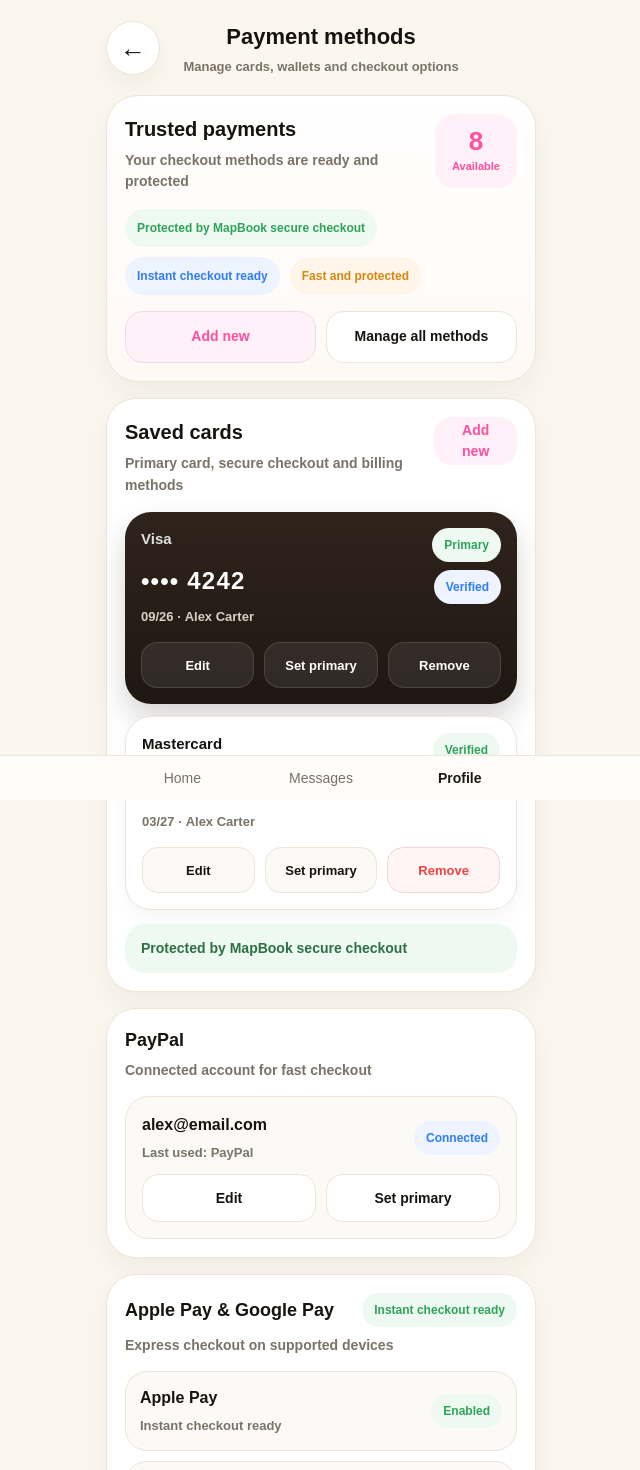
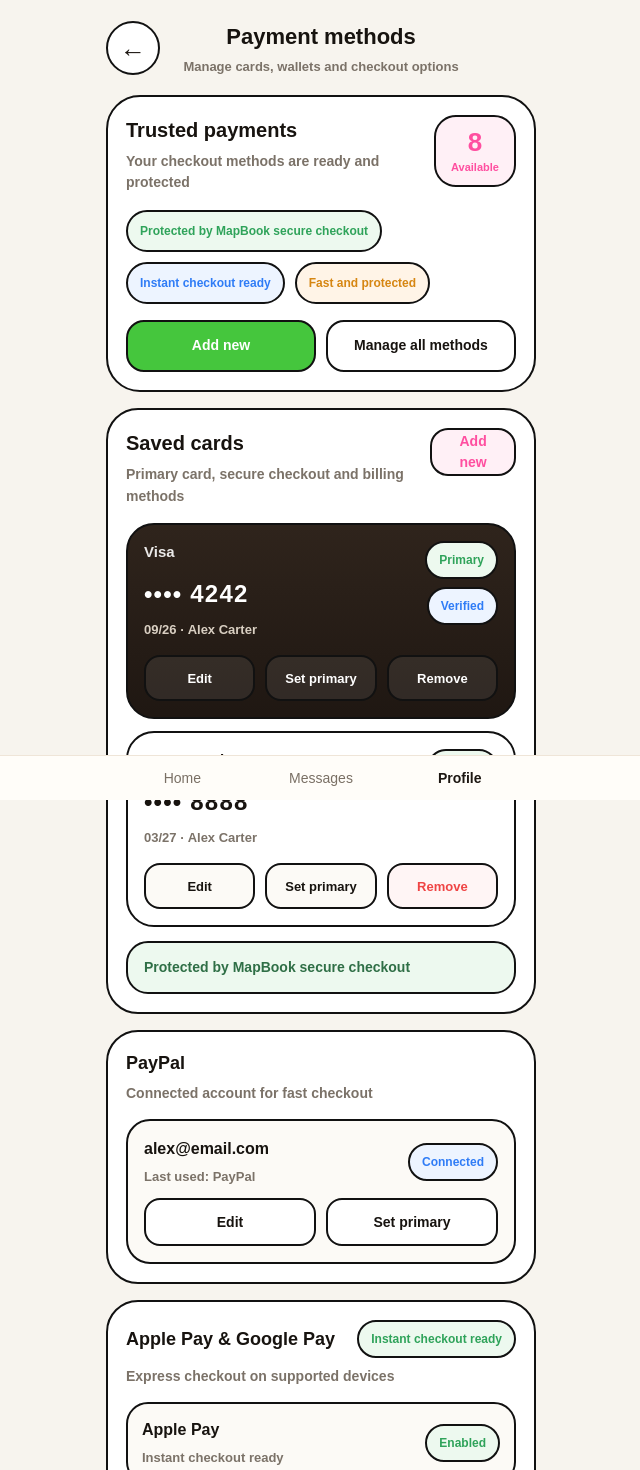
Before and after one commit to bellasalon4u-source/mapbookapp, a Next.js app: page /profile/payments in a window 1280 px wide. Shown: the top 1470 px of the page, without its empty margins (319-959 px from the left). Built offline with nearby package versions, Linux system fonts and the light colour scheme.

Commit message:
git add app/profile/payments/page.tsx git commit -m "restyle payments page to mapbook design"

```diff
--- a/app/profile/payments/page.tsx
+++ b/app/profile/payments/page.tsx
@@ -248,20 +248,19 @@ const paymentTexts = {
 } as const;
 
 function badgeStyle(kind: 'green' | 'blue' | 'pink' | 'orange' | 'neutral') {
-  if (kind === 'green') return { background: '#eef9f1', color: '#2fa35a' };
-  if (kind === 'blue') return { background: '#eef4ff', color: '#2f7cf6' };
-  if (kind === 'pink') return { background: '#fff1f7', color: '#ff4fa0' };
-  if (kind === 'orange') return { background: '#fff5e8', color: '#d68612' };
+  if (kind === 'green') return { background: '#edf9ef', color: '#2fa35a' };
+  if (kind === 'blue') return { background: '#edf4ff', color: '#2f7cf6' };
+  if (kind === 'pink') return { background: '#fff0f6', color: '#ff4fa0' };
+  if (kind === 'orange') return { background: '#fff4e7', color: '#d68612' };
   return { background: '#f4efe8', color: '#6d6258' };
 }
 
 function sectionCardStyle(): React.CSSProperties {
   return {
-    borderRadius: 30,
-    border: '1px solid #efe4d7',
+    borderRadius: 32,
+    border: '2px solid #111111',
     background: '#fff',
     padding: 18,
-    boxShadow: '0 12px 28px rgba(44, 23, 10, 0.05)',
   };
 }
 
@@ -309,7 +308,7 @@ export default function PaymentsPage() {
     <main
       style={{
         minHeight: '100vh',
-        background: '#fbf7ef',
+        background: '#f7f4ee',
         padding: '20px 16px 110px',
       }}
     >
@@ -329,10 +328,10 @@ export default function PaymentsPage() {
               width: 54,
               height: 54,
               borderRadius: 999,
-              border: '1px solid #efe4d7',
+              border: '2px solid #111111',
               background: '#fff',
               fontSize: 26,
-              boxShadow: '0 10px 22px rgba(44, 23, 10, 0.05)',
+              fontWeight: 900,
               cursor: 'pointer',
             }}
           >
@@ -359,11 +358,10 @@ export default function PaymentsPage() {
         <div
           style={{
             marginTop: 18,
-            borderRadius: 32,
-            border: '1px solid #f0e3d7',
-            background: 'linear-gradient(180deg, #ffffff 0%, #fff9f5 100%)',
+            borderRadius: 34,
+            border: '2px solid #111111',
+            background: '#ffffff',
             padding: 18,
-            boxShadow: '0 12px 28px rgba(44, 23, 10, 0.05)',
           }}
         >
           <div
@@ -392,10 +390,11 @@ export default function PaymentsPage() {
             <div
               style={{
                 minWidth: 82,
-                borderRadius: 20,
-                background: '#fff1f7',
+                borderRadius: 22,
+                border: '2px solid #111111',
+                background: '#fff0f6',
                 color: '#ff4fa0',
-                padding: '14px 12px',
+                padding: '12px 12px 10px',
                 textAlign: 'center',
               }}
             >
@@ -416,6 +415,7 @@ export default function PaymentsPage() {
               style={{
                 ...badgeStyle('green'),
                 borderRadius: 999,
+                border: '2px solid #111111',
                 padding: '10px 12px',
                 fontSize: 12,
                 fontWeight: 900,
@@ -427,6 +427,7 @@ export default function PaymentsPage() {
               style={{
                 ...badgeStyle('blue'),
                 borderRadius: 999,
+                border: '2px solid #111111',
                 padding: '10px 12px',
                 fontSize: 12,
                 fontWeight: 900,
@@ -438,6 +439,7 @@ export default function PaymentsPage() {
               style={{
                 ...badgeStyle('orange'),
                 borderRadius: 999,
+                border: '2px solid #111111',
                 padding: '10px 12px',
                 fontSize: 12,
                 fontWeight: 900,
@@ -460,9 +462,9 @@ export default function PaymentsPage() {
               style={{
                 height: 52,
                 borderRadius: 18,
-                border: '1px solid #f1d9e6',
-                background: '#fff1f7',
-                color: '#ff4fa0',
+                border: '2px solid #111111',
+                background: '#45c63d',
+                color: '#fff',
                 fontSize: 14,
                 fontWeight: 900,
                 cursor: 'pointer',
@@ -476,7 +478,7 @@ export default function PaymentsPage() {
               style={{
                 height: 52,
                 borderRadius: 18,
-                border: '1px solid #efe4d7',
+                border: '2px solid #111111',
                 background: '#fff',
                 color: '#17130f',
                 fontSize: 14,
@@ -516,9 +518,9 @@ export default function PaymentsPage() {
             <button
               type="button"
               style={{
-                border: 'none',
+                border: '2px solid #111111',
                 borderRadius: 18,
-                background: '#fff1f7',
+                background: '#fff0f6',
                 color: '#ff4fa0',
                 minHeight: 48,
                 padding: '0 16px',
@@ -536,18 +538,14 @@ export default function PaymentsPage() {
               <div
                 key={card.id}
                 style={{
-                  borderRadius: 26,
+                  borderRadius: 28,
                   background:
                     index === 0
                       ? 'linear-gradient(180deg, #2f241c 0%, #1f1712 100%)'
                       : '#fff',
                   color: index === 0 ? '#fff' : '#17130f',
-                  border: index === 0 ? 'none' : '1px solid #efe4d7',
+                  border: index === 0 ? '2px solid #111111' : '2px solid #111111',
                   padding: 16,
-                  boxShadow:
-                    index === 0
-                      ? '0 14px 28px rgba(31,23,18,0.18)'
-                      : '0 8px 22px rgba(44,23,10,0.04)',
                 }}
               >
                 <div
@@ -563,7 +561,7 @@ export default function PaymentsPage() {
                       style={{
                         fontSize: 15,
                         fontWeight: 900,
-                        opacity: index === 0 ? 0.86 : 1,
+                        opacity: index === 0 ? 0.9 : 1,
                       }}
                     >
                       {card.brand}
@@ -596,6 +594,7 @@ export default function PaymentsPage() {
                         style={{
                           ...badgeStyle(index === 0 ? 'green' : 'pink'),
                           borderRadius: 999,
+                          border: '2px solid #111111',
                           padding: '8px 12px',
                           fontSize: 12,
                           fontWeight: 900,
@@ -611,6 +610,7 @@ export default function PaymentsPage() {
                       style={{
                         ...badgeStyle(index === 0 ? 'blue' : 'green'),
                         borderRadius: 999,
+                        border: '2px solid #111111',
                         padding: '8px 12px',
                         fontSize: 12,
                         fontWeight: 900,
@@ -636,10 +636,7 @@ export default function PaymentsPage() {
                     style={{
                       height: 46,
                       borderRadius: 16,
-                      border:
-                        index === 0
-                          ? '1px solid rgba(255,255,255,0.12)'
-                          : '1px solid #efe4d7',
+                      border: '2px solid #111111',
                       background: index === 0 ? 'rgba(255,255,255,0.08)' : '#fcfaf6',
                       color: index === 0 ? '#fff' : '#17130f',
                       fontSize: 13,
@@ -655,10 +652,7 @@ export default function PaymentsPage() {
                     style={{
                       height: 46,
                       borderRadius: 16,
-                      border:
-                        index === 0
-                          ? '1px solid rgba(255,255,255,0.12)'
-                          : '1px solid #efe4d7',
+                      border: '2px solid #111111',
                       background: index === 0 ? 'rgba(255,255,255,0.08)' : '#fcfaf6',
                       color: index === 0 ? '#fff' : '#17130f',
                       fontSize: 13,
@@ -674,10 +668,7 @@ export default function PaymentsPage() {
                     style={{
                       height: 46,
                       borderRadius: 16,
-                      border:
-                        index === 0
-                          ? '1px solid rgba(255,255,255,0.12)'
-                          : '1px solid #f2d6d6',
+                      border: '2px solid #111111',
                       background: index === 0 ? 'rgba(255,255,255,0.08)' : '#fff5f5',
                       color: index === 0 ? '#fff' : '#ef4444',
                       fontSize: 13,
@@ -695,8 +686,9 @@ export default function PaymentsPage() {
           <div
             style={{
               marginTop: 14,
-              borderRadius: 20,
-              background: '#eef9f1',
+              borderRadius: 22,
+              border: '2px solid #111111',
+              background: '#edf9ef',
               padding: '14px 16px',
               fontSize: 14,
               color: '#2f6f46',
@@ -727,7 +719,7 @@ export default function PaymentsPage() {
                 marginTop: 14,
                 borderRadius: 24,
                 background: '#fcfaf6',
-                border: '1px solid #efe4d7',
+                border: '2px solid #111111',
                 padding: 16,
               }}
             >
@@ -759,6 +751,7 @@ export default function PaymentsPage() {
                   style={{
                     ...badgeStyle('blue'),
                     borderRadius: 999,
+                    border: '2px solid #111111',
                     padding: '8px 12px',
                     fontSize: 12,
                     fontWeight: 900,
@@ -782,7 +775,7 @@ export default function PaymentsPage() {
                   style={{
                     height: 48,
                     borderRadius: 16,
-                    border: '1px solid #efe4d7',
+                    border: '2px solid #111111',
                     background: '#fff',
                     color: '#17130f',
                     fontSize: 14,
@@ -798,7 +791,7 @@ export default function PaymentsPage() {
                   style={{
                     height: 48,
                     borderRadius: 16,
-                    border: '1px solid #efe4d7',
+                    border: '2px solid #111111',
                     background: '#fff',
                     color: '#17130f',
                     fontSize: 14,
@@ -829,6 +822,7 @@ export default function PaymentsPage() {
                 style={{
                   ...badgeStyle('green'),
                   borderRadius: 999,
+                  border: '2px solid #111111',
                   padding: '8px 12px',
                   fontSize: 12,
                   fontWeight: 900,
@@ -858,7 +852,7 @@ export default function PaymentsPage() {
                   key={item.name}
                   style={{
                     borderRadius: 22,
-                    border: '1px solid #efe4d7',
+                    border: '2px solid #111111',
                     background: '#fcfaf6',
                     padding: 14,
                     display: 'flex',
@@ -887,6 +881,7 @@ export default function PaymentsPage() {
                     style={{
                       ...badgeStyle(item.enabled ? item.accent : 'neutral'),
                       borderRadius: 999,
+                      border: '2px solid #111111',
                       padding: '8px 12px',
                       fontSize: 12,
                       fontWeight: 900,
@@ -920,7 +915,7 @@ export default function PaymentsPage() {
                   key={wallet.id}
                   style={{
                     borderRadius: 22,
-                    border: '1px solid #efe4d7',
+                    border: '2px solid #111111',
                     background: '#fcfaf6',
                     padding: 14,
                   }}
@@ -955,6 +950,7 @@ export default function PaymentsPage() {
                         style={{
                           ...badgeStyle('pink'),
                           borderRadius: 999,
+                          border: '2px solid #111111',
                           padding: '8px 12px',
                           fontSize: 12,
                           fontWeight: 900,
@@ -979,7 +975,7 @@ export default function PaymentsPage() {
                         flex: 1,
                         height: 46,
                         borderRadius: 16,
-                        border: '1px solid #efe4d7',
+                        border: '2px solid #111111',
                         background: '#fff',
                         color: '#17130f',
                         fontSize: 13,
@@ -996,7 +992,7 @@ export default function PaymentsPage() {
                         flex: 1,
                         height: 46,
                         borderRadius: 16,
-                        border: '1px solid #f2d6d6',
+                        border: '2px solid #111111',
                         background: '#fff5f5',
                         color: '#ef4444',
                         fontSize: 13,
@@ -1015,7 +1011,8 @@ export default function PaymentsPage() {
               style={{
                 marginTop: 12,
                 borderRadius: 18,
-                background: '#eef4ff',
+                border: '2px solid #111111',
+                background: '#edf4ff',
                 padding: '12px 14px',
                 fontSize: 13,
                 color: '#2f5dc4',
@@ -1054,6 +1051,7 @@ export default function PaymentsPage() {
                 style={{
                   ...badgeStyle(payments.bankTransferEnabled ? 'green' : 'neutral'),
                   borderRadius: 999,
+                  border: '2px solid #111111',
                   padding: '8px 12px',
                   fontSize: 12,
                   fontWeight: 900,
@@ -1069,7 +1067,7 @@ export default function PaymentsPage() {
                 marginTop: 14,
                 borderRadius: 22,
                 background: '#fcfaf6',
-                border: '1px solid #efe4d7',
+                border: '2px solid #111111',
                 padding: 14,
               }}
             >
```
